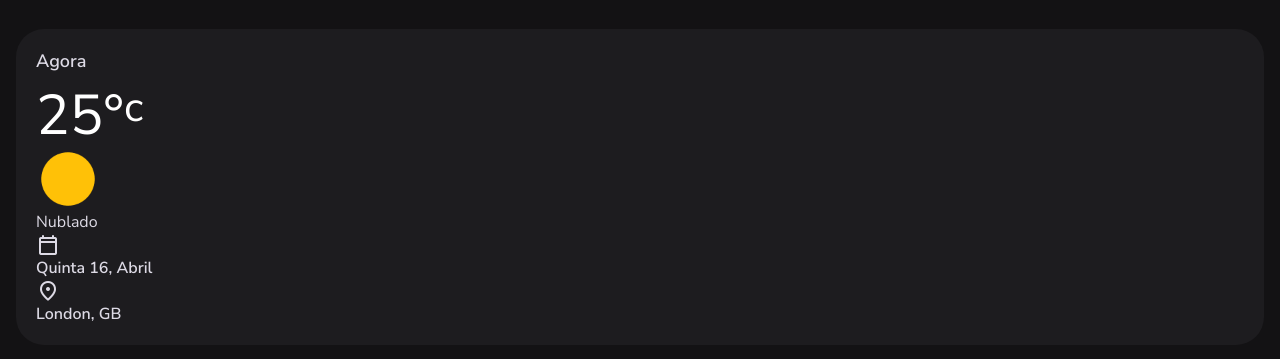
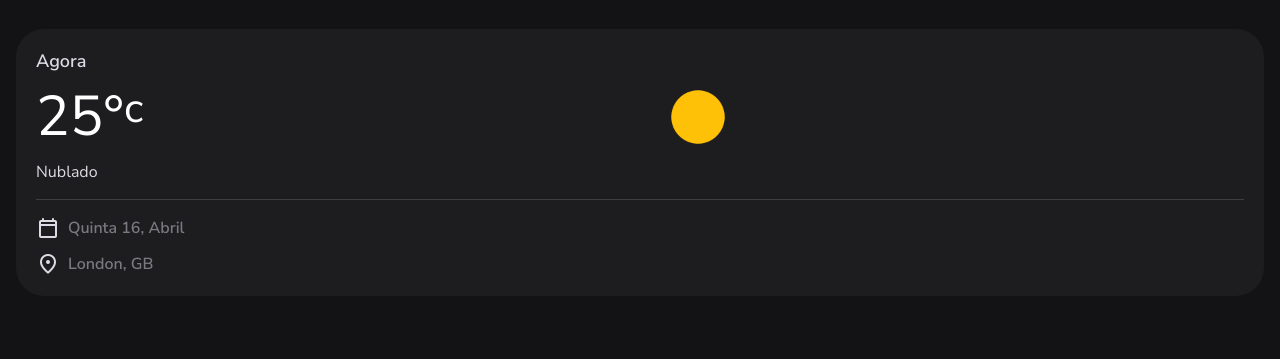
Before and after one commit to Evanildo-Silva/weatherio, a plain HTML site: page index.html in a window 1280 px wide. Shown: the part 67-426 px from the top of the page. Drawn offline with Linux system fonts and the light colour scheme.

Commit message:
feat: add card style from current weather section

```diff
--- a/assets/css/style.css
+++ b/assets/css/style.css
@@ -532,6 +532,7 @@ article.container::before {
   z-index: 1;
 }
 
+/* :not(:last-child) adicionar as propriedades a todos os filhos de section menos no último */
 .section:not(:last-child) {
   margin-block: 16px;
 }
@@ -540,9 +541,40 @@ article.container::before {
   #CURRENT WEATHER
 \*-----------------------------------*/
 
+.current-weather-card .wrapper-heading {
+  margin-block: 12px;
+  display: flex;
+  gap: 8px;
+  align-items: center;
+}
 
+.current-weather-card .weather-icon {
+  margin-inline: auto;
+}
 
+.current-weather-card>.body-3 {
+  text-transform: capitalize;
+}
 
+.current-weather-card .meta-list {
+  margin-block-start: 16px;
+  padding-block-start: 16px;
+  border-block-start: 1px solid var(--outline);
+}
+
+.current-weather-card .meta-item {
+  display: flex;
+  align-items: center;
+  gap: 8px;
+}
+
+.current-weather-card .meta-item:not(:last-child) {
+  margin-block-end: 12px;
+}
+
+.current-weather-card .meta-text {
+  color: var(--on-surface-variant);
+}
 
 /*-----------------------------------*\
   #HIGHLIGHTS
--- a/index.html
+++ b/index.html
@@ -95,7 +95,7 @@
 
                         <h2 class="title-2 card-title">Agora</h2>
 
-                        <div class="wrapper">
+                        <div class="wrapper-heading">
                             <p class="heading">25&deg;<sup>c</sup></p>
 
                             <img class="weather-icon" width="64" height="64" src="./assets/images/weather_icons/01d.png"
```
